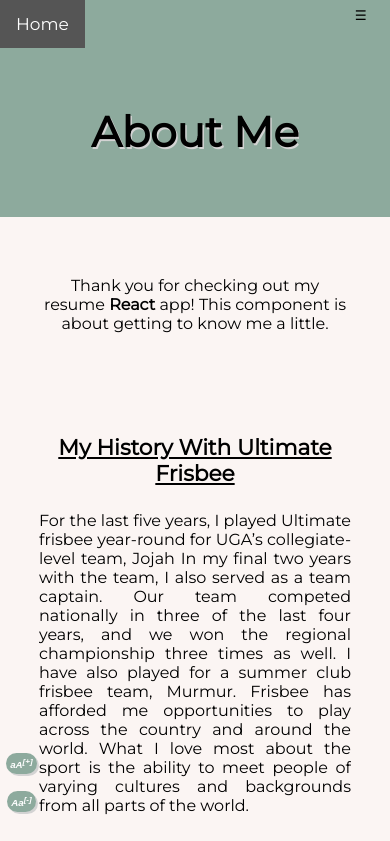
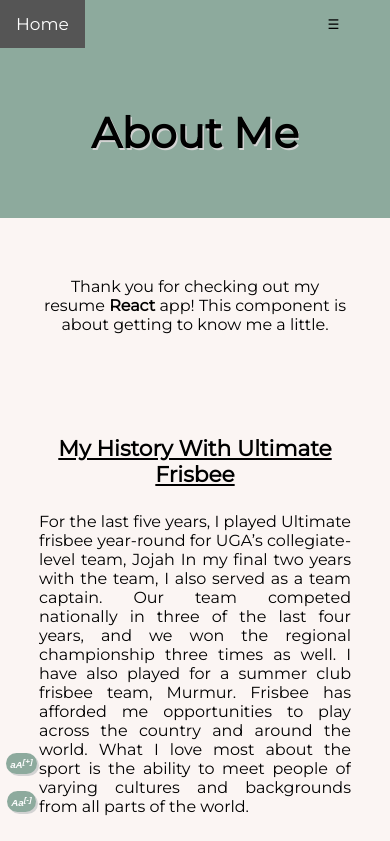
Before and after one commit to jingley/jrs-website, a React (Create React App) app: page /about in a window 390 px wide. Shown: the top 841 px of the page. Built offline with nearby package versions, Linux system fonts and the light colour scheme; grey boxes are pictures that could not be loaded.

Commit message:
style update

```diff
--- a/src/css/Layout.css
+++ b/src/css/Layout.css
@@ -167,8 +167,8 @@
         cursor: pointer;
         text-decoration: none;
         border: none;
-        padding: 2vmin 4vmin;
-        margin-right: 2vmin;
+        padding: 2vh 4vh;
+        margin-right: 2vh;
         background-color: inherit;
         display: block;
     }
```
